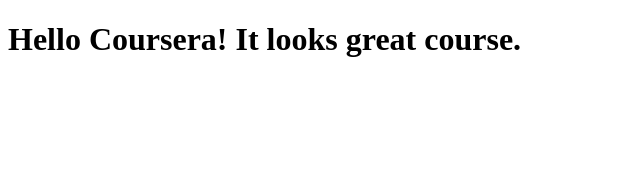
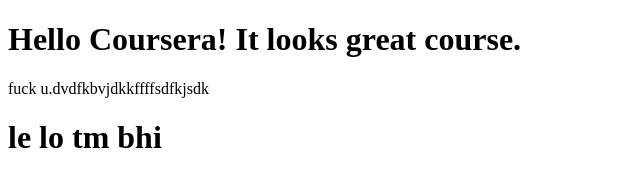
Before and after one commit to AviRathore/coursera-WebDev, a plain HTML site: page site/index.html in a window 1280 px wide. Shown: the whole page, without its empty margins (0-640 px from the left). Drawn offline with Linux system fonts and the light colour scheme.

Commit message:
Experimenting

```diff
--- a/site/index.html
+++ b/site/index.html
@@ -5,5 +5,7 @@
 </head>
 <body>
 	<h1>Hello Coursera! It looks great course.</h1>
+	<p>fuck u.dvdfkbvjdkkffffsdfkjsdk</p>
+	<h1>le lo tm bhi</h1>
 </body>
 </html>
```
Also changed, not shown: site/smfnsn.txt (added).
